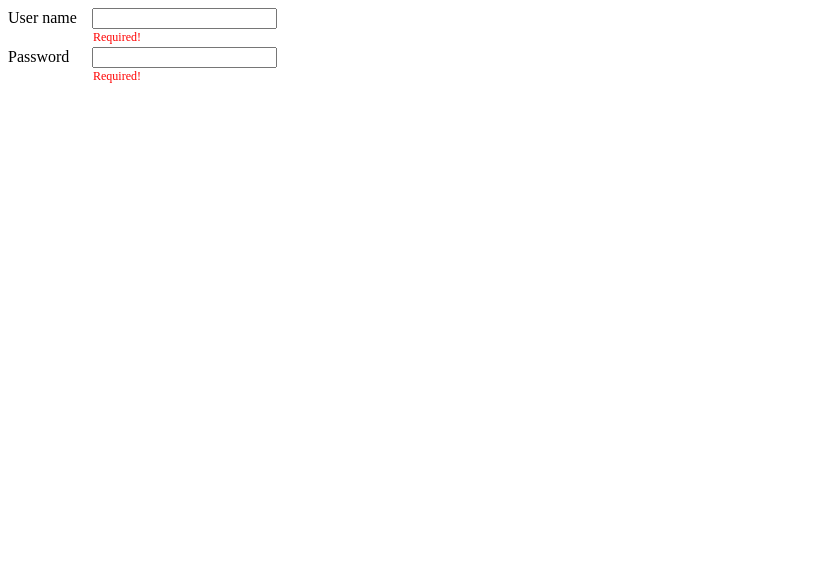
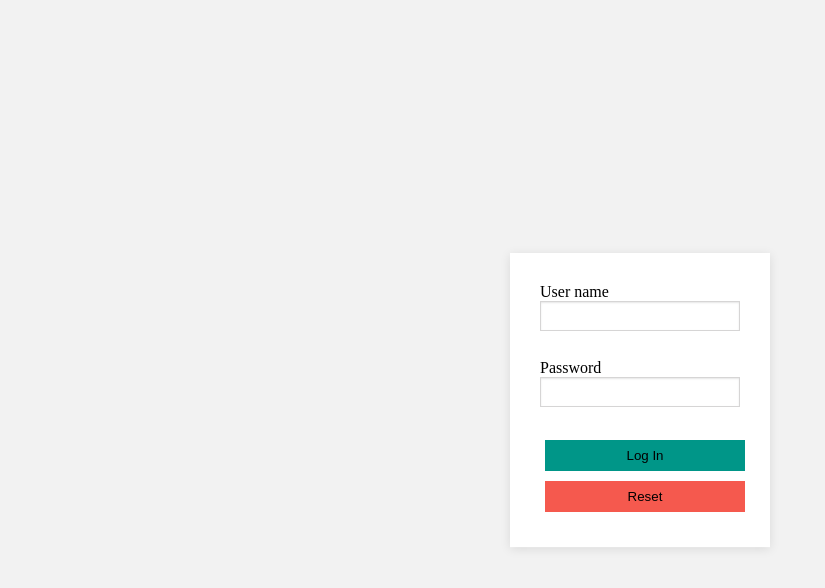
Before and after one commit to rahulsivalenka/wtcAssntOnAngular, a website: page index.html in a window 1280 px wide. Shown: the whole page, without its empty margins (0-825 px from the left). Drawn offline with nearby package versions, Linux system fonts and the light colour scheme.

Commit message:
Added styling to login form

```diff
--- a/js/controllers/LoginController.js
+++ b/js/controllers/LoginController.js
@@ -4,6 +4,6 @@ app.controller('LoginController', [
   //controller logic
   function($scope) {
     $scope.user = {name: '', password: ''}
-    debugger;
+    // debugger;
   }
 ]);
--- a/resources/css/main.css
+++ b/resources/css/main.css
@@ -1,17 +1,45 @@
+body {
+  background: rgba(204, 204, 204, 0.25);
+}
+
 /********************/
 /**** login form ****/
 /********************/
+
+form.login-form {
+  /*display: inline-block;*/
+  /*width: 172px;*/
+  /*height: 100px;*/
+  /*margin: 0 auto;*/
+  /*text-align: center;*/
+  padding: 30px;
+  /*background: */
+  /*to vertically center the form*/
+  position: absolute;
+  top: 50%;
+  left: 50%;
+  -webkit-transform: translate(-50%, -50%);
+  -ms-transform: translate(-50%, -50%);
+  transform: translate(-50%, -50%);
+  /*box-sizing: content-box;*/
+  background: white;
+  -moz-box-shadow: 0 2px 10px rgba(0, 0, 0, 0.1), 0 1px 0 rgba(255, 255, 255, 0.2);
+  -webkit-box-shadow: 0 2px 10px rgba(0, 0, 0, 0.1), 0 1px 0 rgba(255, 255, 255, 0.2);
+  box-shadow: 0 2px 10px rgba(0, 0, 0, 0.1), 0 1px 0 rgba(255, 255, 255, 0.2);
+}
+
 form.login-form label {
   display: block;
 }
 
 form.login-form label * {
   margin: 0px;
+  width: 100%;
 }
 
 form.login-form label span {
   display: inline-block;
-  width: 80px;
+  /*width: 80px;*/
 }
 
 form.login-form div[role="alert"] {
@@ -26,3 +54,68 @@ form.login-form div[role="alert"] span.error {
   /*float: right;*/
   font-size: 12px;
 }
+
+
+/*#container {
+  border: 1px solid #CCC;
+  background: white;
+  text-align: center;
+  padding: 10px 15px;
+}*/
+
+form.login-form .input-wrapper {
+  margin-bottom: 10px;
+  border: 1px solid #D6D5D5;
+  padding: 5px 9px;
+  font: 13px/18px "lucida grande", tahoma, verdana, arial, sans-serif;
+  background: white;
+  /*-moz-border-radius: 3px;
+  -webkit-border-radius: 3px;
+  -o-border-radius: 3px;
+  -ms-border-radius: 3px;
+  -khtml-border-radius: 3px;
+  border-radius: 3px;*/
+  -moz-transition-property: border-color;
+  -webkit-transition-property: border-color;
+  -o-transition-property: border-color;
+  transition-property: border-color;
+  -moz-transition-duration: 0.1s;
+  -webkit-transition-duration: 0.1s;
+  -o-transition-duration: 0.1s;
+  transition-duration: 0.1s;
+  -moz-transition-timing-function: linear;
+  -webkit-transition-timing-function: linear;
+  -o-transition-timing-function: linear;
+  transition-timing-function: linear;
+  -moz-box-shadow: inset 0 1px 2px rgba(0, 0, 0, 0.1), 0 1px 0 rgba(255, 255, 255, 0.2);
+  -webkit-box-shadow: inset 0 1px 2px rgba(0, 0, 0, 0.1), 0 1px 0 rgba(255, 255, 255, 0.2);
+  box-shadow: inset 0 1px 2px rgba(0, 0, 0, 0.1), 0 1px 0 rgba(255, 255, 255, 0.2);
+  box-sizing: border-box;
+  width: 200px;
+}
+
+form.login-form input {
+  border-width: 0;
+  padding: 0;
+  margin: 0;
+  width: 100%;
+  outline: none;
+}
+
+form.login-form button {
+  width: 100%;
+  background: #009688;
+  border: none;
+  padding: 8px 9px;
+  color: #000;
+  margin: 5px;
+}
+
+/*removing default outline on active in chrome*/
+form.login-form button:active {
+  outline: none;
+}
+
+form.login-form button[type="reset"] {
+  background: rgba(244, 67, 54, 0.88);
+}
--- a/views/login.html
+++ b/views/login.html
@@ -2,20 +2,23 @@
 <form name="loginForm" class="login-form">
   <label>
     <span>User name</span>
-    <input type="text" name="userName" ng-model="user.name" required>
+    <div class="input-wrapper"><input type="text" name="userName" ng-model="user.name" required></div>
   </label>
   <div role="alert">
-    <span class="error" ng-show="loginForm.userName.$error.required">
-       Required!</span>
+    <!-- <span class="error" ng-show="loginForm.userName.$error.required">
+       Required!</span> -->
     <!-- <span class="error" ng-hide="loginForm.userName.$error.required">
        {{user.name}}</span> -->
   </div>
   <label>
     <span>Password</span>
-    <input type="password" name="password" ng-model="user.password" required>
+    <div class="input-wrapper"><input type="password" name="password" ng-model="user.password" required></div>
   </label>
   <div role="alert">
-    <span class="error" ng-show="loginForm.password.$error.required">
-       Required!</span>
+    <!-- <span class="error" ng-show="loginForm.password.$error.required">
+       Required!</span> -->
   </div>
+
+  <button type="submit">Log In</button>
+  <button type="reset">Reset</button>
 </form>
```
Also changed, not shown: index.html (+2 -0 lines).
